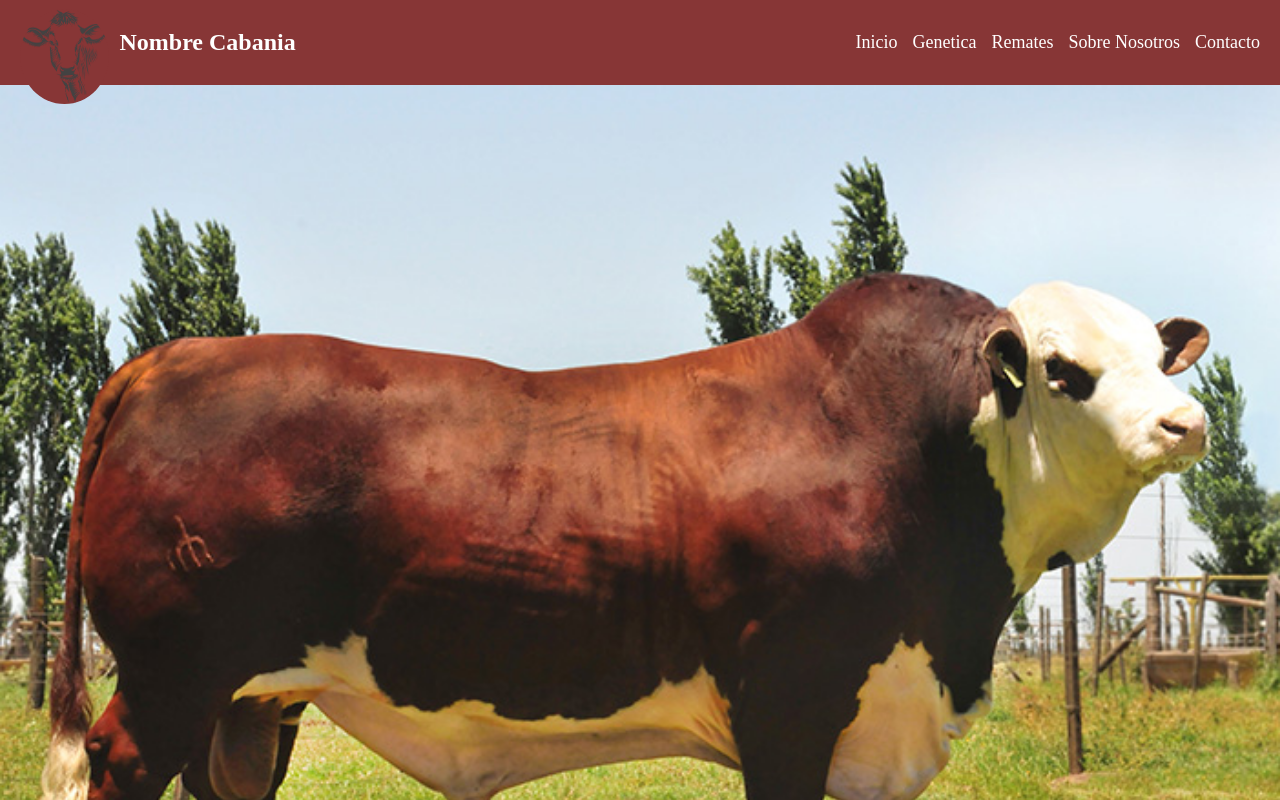
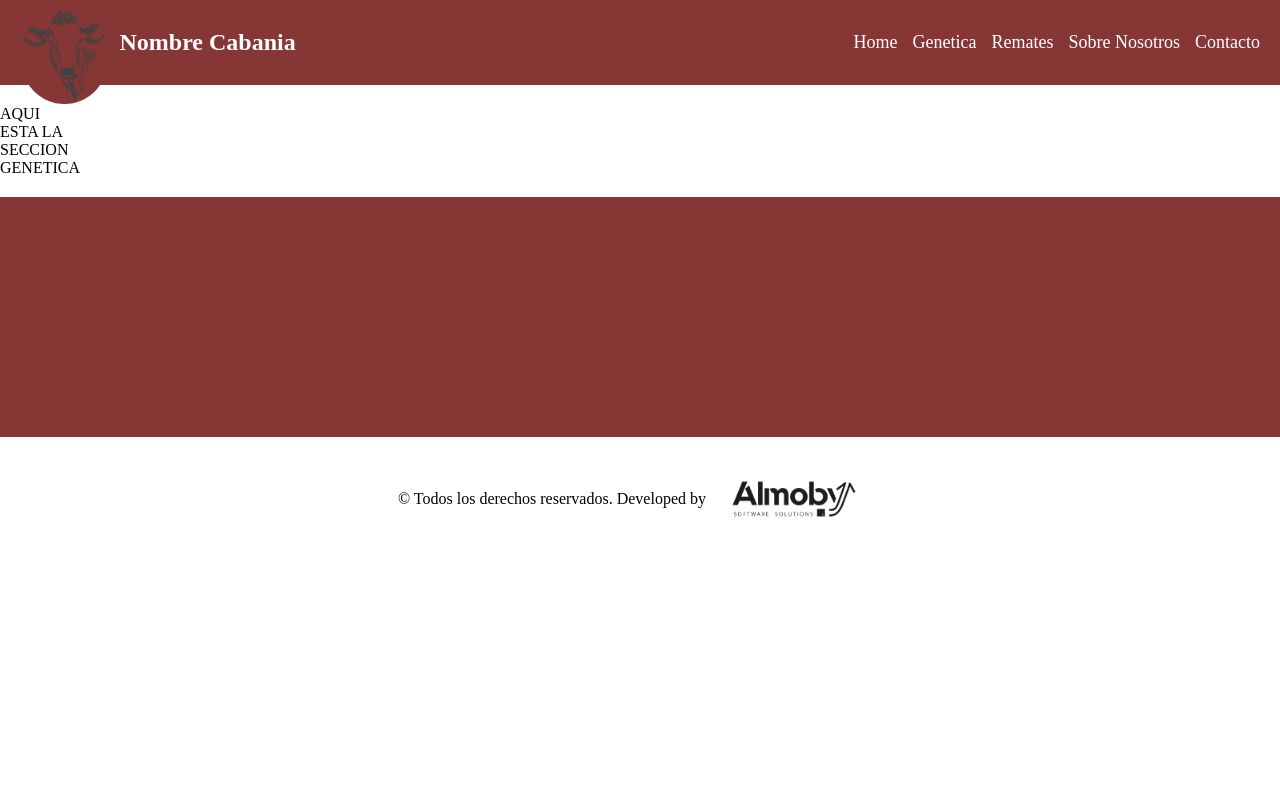
Before and after one commit to Nelkha/almobyapp1, a React (Vite) app: page /almobyapp1/genetica in a window 1280 px wide. Shown: the top 800 px of the page. Built offline with nearby package versions, Linux system fonts and the light colour scheme; no server answers; the database is empty.

Commit message:
Agregado Router para la SPA , agregado transicion group para hacer mas fluida la interaccion con las distintas secciones

```diff
--- a/package.json
+++ b/package.json
@@ -13,9 +13,12 @@
   },
   "dependencies": {
     "axios": "^1.7.7",
+    "firebase": "^10.14.1",
     "react": "^18.3.1",
     "react-dom": "^18.3.1",
     "react-icons": "^5.3.0",
+    "react-router-dom": "^6.27.0",
+    "react-transition-group": "^4.4.5",
     "styled-components": "^6.1.13"
   },
   "devDependencies": {
--- a/src/App.css
+++ b/src/App.css
@@ -5,3 +5,20 @@
 
 }
 body {width: 100%;}
+
+.fade-enter {
+    opacity: 0;
+  }
+  .fade-enter-active {
+    opacity: 1;
+    transition: opacity 300ms ease-in;
+  }
+
+
+  .fade-exit {
+    opacity: 1;
+  }
+  .fade-exit-active {
+    opacity: 0;
+    transition: opacity 300ms ease-out;
+  }
--- a/src/App.jsx
+++ b/src/App.jsx
@@ -1,20 +1,40 @@
-import './App.css'
-import Header from './Components/Header/Header'
-import Home from './Components/Home/Home'
-import Footer from './Components/Footer/Footer'
-import Copyright from './Components/Elementos/Copyright'
+import './App.css';
+import Header from './Components/Header/Header';
+import Home from './Components/Home/Home';
+import Footer from './Components/Footer/Footer';
+import Copyright from './Components/Elementos/Copyright';
+import Genetica from './Components/Genetica/Genetica';
+import { BrowserRouter as Router, Routes, Route, useLocation } from 'react-router-dom';
+import { TransitionGroup, CSSTransition } from 'react-transition-group';
+
+function AnimatedRoutes() {
+  const location = useLocation();
+
+  return (
+    <TransitionGroup>
+      <CSSTransition
+        key={location.key}
+        classNames="fade"
+        timeout={300}
+      >
+        <Routes location={location}>
+          <Route path="/almobyapp1/" element={<Home />} />
+          <Route path="/almobyapp1/genetica" element={<Genetica />} />
+        </Routes>
+      </CSSTransition>
+    </TransitionGroup>
+  );
+}
 
 function App() {
-
-
   return (
-    <>
-      <Header/>
-      <Home/>
-      <Footer/>
-      <Copyright/>
-      </>
-  )
+    <Router>
+      <Header />
+      <AnimatedRoutes />
+      <Footer />
+      <Copyright />
+    </Router>
+  );
 }
 
-export default App
+export default App;
--- /dev/null
+++ b/src/Components/Genetica/Genetica.jsx
@@ -0,0 +1,24 @@
+import React from 'react';
+import styled from 'styled-components';
+
+
+//Contenedores
+const GeneticaWrapper = styled.section`
+  display: grid;
+  grid-template-columns: repeat(20, 1fr);
+  grid-auto-rows: auto;
+  grid-column-start: 1;
+  gap: 20px;
+  padding: 20px 0 20px 0;
+  position: relative;
+`;
+
+const Genetica = () => {
+    return (<>
+        <GeneticaWrapper>
+            AQUI ESTA LA SECCION GENETICA
+        </GeneticaWrapper>
+    </>)
+}
+
+export default Genetica;
--- a/src/Components/Header/Header.jsx
+++ b/src/Components/Header/Header.jsx
@@ -1,5 +1,6 @@
 
 import React from 'react';
+import { Link } from 'react-router-dom';
 import styled from 'styled-components';
 
 
@@ -75,8 +76,8 @@ const Header = () => {
       </Logo>
       <Nav>
         <ul>
-          <li><a href="#home">Inicio</a></li>
-          <li><a href="#genetica">Genetica</a></li>
+          <li><Link to="almobyapp1/">Home</Link></li>
+          <li><Link to="almobyapp1/genetica">Genetica</Link></li>
           <li><a href="#Remates">Remates</a></li>
           <li><a href="#sobre-nosotros">Sobre Nosotros</a></li>
           <li><a href="#contacto">Contacto</a></li>
--- a/src/Components/Slider/Slider.jsx
+++ b/src/Components/Slider/Slider.jsx
@@ -59,7 +59,7 @@ const FlapItem = styled.div`
 
 
 
-  /* Solo muestra el pseudo-elemento en el primer y tercer FlapItem */
+
   &:nth-child(1)::before {
     display: block;
     clip-path: polygon(0 100%, 0 0%, 50% 0%, 100% 100%, 100% 100%);
```
Also changed, not shown: 1 other file (tests, documents, lock files or other folders).
